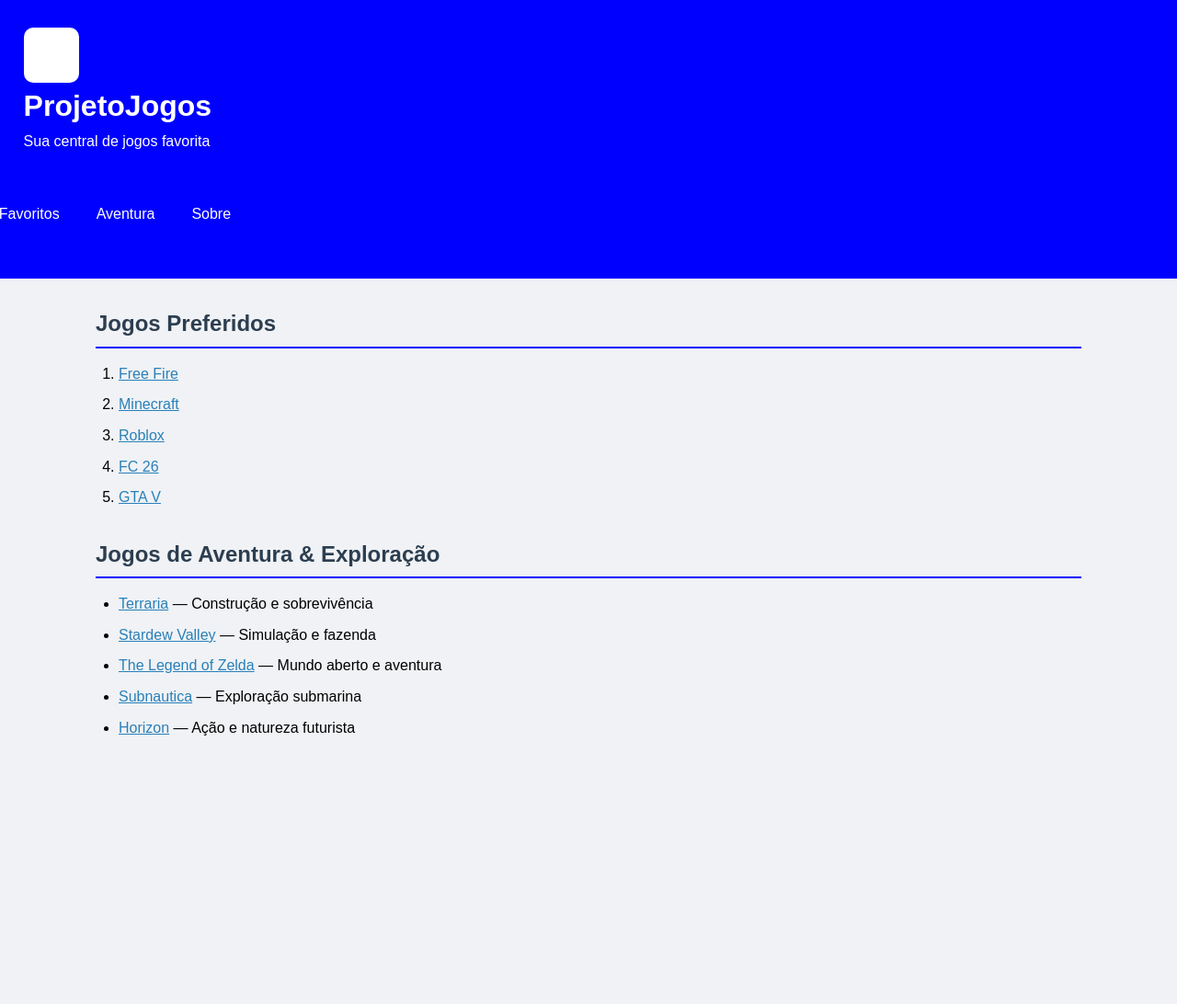
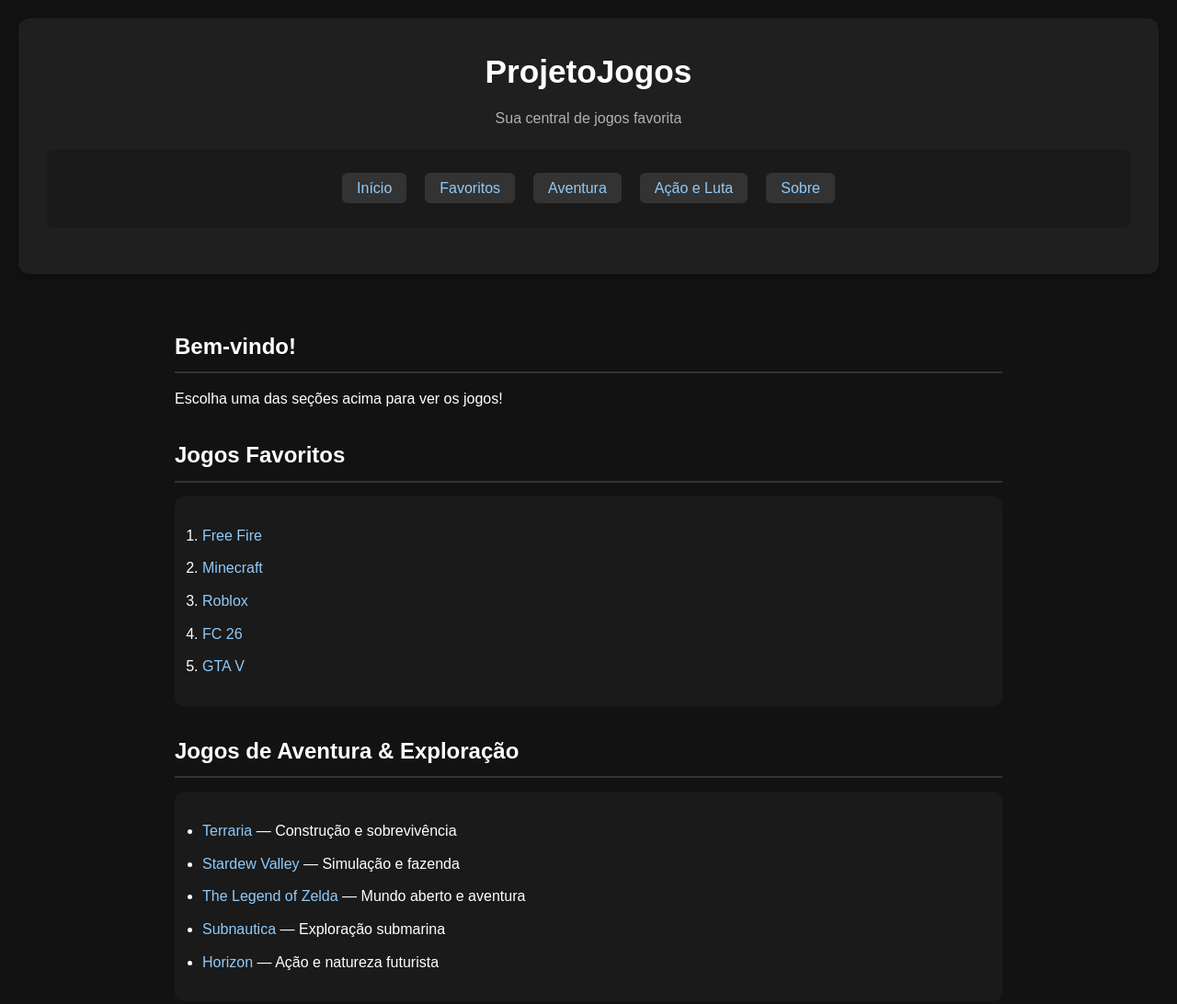
Before and after one commit to smzinnnn/projeto-games, a plain HTML site: page projeto games/index.html in a window 1280 px wide. Shown: the top 1092 px of the page at 92% size. Before the commit the page ends 824 px from the top, so only its background shows below. Drawn offline with Linux system fonts and the light colour scheme.

Commit message:
Add files via upload

```diff
--- a/projeto games/assets/css/style.css
+++ b/projeto games/assets/css/style.css
@@ -2,98 +2,104 @@
     margin: 0;
     padding: 0;
     box-sizing: border-box;
-    font-family: Arial, sans-serif;
 }
 
 body {
-    background-color: #f0f2f5;
+    font-family: 'Arial', sans-serif;
+    background-color: #121212;
+    color: #ffffff;
     line-height: 1.6;
+    padding: 20px;
+    min-height: 100vh;
+    display: flex;
+    flex-direction: column;
 }
 
 header {
-    background-color: blue;
-    color: white;
-    padding: 30px 2%;
-    margin-bottom: 25px;
+    background-color: #1f1f1f;
+    padding: 30px;
+    border-radius: 12px;
+    margin-bottom: 30px;
+    box-shadow: 0 4px 10px rgba(0,0,0,0.3);
+    text-align: center;
 }
 
-.cabecalho {
-    max-width: 1150px;
-    margin-left: 40px;
-    margin-top: 10px;
-    display: flex;
-    flex-wrap: wrap;
-    justify-content: flex-start;
+.titulo-area h1 {
+    font-size: 2.2rem;
+    margin-bottom: 10px;
+    color: #ffffff;
 }
 
-.logo-nome {
-    display: flex;
-    align-items: flex-start;
-    gap: 15px;
-    margin-top: 12px;
-}
-
-.logo {
-    width: 60px;
-    height: 60px;
-    background-color: white;
-    border-radius: 10px;
-    font-size: 28px;
-    font-weight: bold;
-    color: #2c3e50;
-}
-
-.titulo h1 {
-    font-size: 30px;
-    margin-top: 8px;
-}
-
-.texto {
-    opacity: 0,9;
-    font-style: itálico;
+.descricao {
+    font-size: 1rem;
+    color: #b0b0b0;
 }
 
 nav ul {
+    list-style: none;
+    margin-top: 20px;
     display: flex;
-    gap: 10px;
-    list-style: none;
-    margin-top: 45px;
-    margin-left: -120px;
+    justify-content: center;
+    gap: 20px;
+    flex-wrap: wrap;
 }
 
 nav a {
-    color: white;
+    color: #ffffff;
     text-decoration: none;
-    padding: 8px 15px;
-    border-radius: 5px;
+    padding: 8px 16px;
+    border-radius: 6px;
+    background-color: #333333;
+    transition: background 0.2s;
 }
 
 nav a:hover {
-    color:;
+    background-color: #444444;
 }
 
 main {
-    max-width: 1200px;
+    max-width: 900px;
     margin: 0 auto;
-    padding: 0 5%;
+    flex: 1;
+    width: 100%;
 }
 
 h2 {
-    color: #2c3e50;
+    color: #ffffff;
     margin: 30px 0 15px;
-    border-bottom: 2px solid blue;
-    padding-bottom: 5px;
+    border-bottom: 2px solid #333333;
+    padding-bottom: 8px;
 }
 
 ol, ul {
-    margin-left: 25px;
+    background-color: #1a1a1a;
+    padding: 20px 30px;
+    border-radius: 10px;
     margin-bottom: 20px;
 }
 
 li {
-    margin: 8px 0;
+    margin: 10px 0;
+    font-size: 1rem;
 }
 
-a {
-    color: #2980b9
+li a {
+    color: #90caf9;
+    text-decoration: none;
 }
+
+li a:hover {
+    color: #ffffff;
+    text-decoration: underline;
+}
+
+/* ===== RODAPÉ ===== */
+footer {
+    background-color: #1f1f1f;
+    text-align: center;
+    padding: 20px;
+    border-radius: 12px;
+    margin-top: 40px;
+    color: #b0b0b0;
+    font-size: 0.95rem;
+}
--- a/projeto games/index.html
+++ b/projeto games/index.html
@@ -10,8 +10,6 @@
 
     <header>
         <div class="cabecalho-conteudo">
-            <div class="logo-area">
-                <div class="logo"></div>
             <div class="titulo-area">
                 <h1>ProjetoJogos</h1>
                 <p class="descricao">Sua central de jogos favorita</p>
@@ -19,26 +17,34 @@
         </div>
         <nav>
             <ul>
-                    <li><a href="#">Início</a></li>
-                    <li><a href="#preferidos">Favoritos</a></li>
+                <li><a href="#inicio">Início</a></li>
+                <li><a href="#favoritos">Favoritos</a></li>
                 <li><a href="#aventura">Aventura</a></li>
-                    <li><a href="#">Sobre</a></li>
+                <li><a href="#acao">Ação e Luta</a></li>
+                <li><a href="#sobre">Sobre</a></li>
             </ul>
         </nav>
-        </div>
     </header>
 
     <main>
-        <h2 id="preferidos">Jogos Preferidos</h2>
+        <section id="inicio">
+            <h2>Bem-vindo! </h2>
+            <p>Escolha uma das seções acima para ver os jogos!</p>
+        </section>
+
+        <section id="favoritos">
+            <h2> Jogos Favoritos</h2>
             <ol>
                 <li><a href="https://ff.garena.com/br/" target="_blank">Free Fire</a></li>
                 <li><a href="https://www.minecraft.net/pt-br" target="_blank">Minecraft</a></li>
-            <li><a href="https://www.roblox.com/pt/Login" target="_blank">Roblox</a></li>
+                <li><a href="https://pt.roblox.com/login" target="_blank">Roblox</a></li>
                 <li><a href="https://www.ea.com/pt-br/games/ea-sports-fc/fc-26" target="_blank">FC 26</a></li>
-            <li><a href="https://www.rockstargames.com/br/gta-v" target="_blank">GTA V</a></li>
+                <li><a href="https://www.rockstargames.com/br/gtav" target="_blank">GTA V</a></li>
             </ol>
+        </section>
 
-        <h2 id="aventura">Jogos de Aventura & Exploração</h2>
+        <section id="aventura">
+            <h2> Jogos de Aventura & Exploração</h2>
             <ul>
                 <li><a href="https://terraria.org/" target="_blank">Terraria</a> — Construção e sobrevivência</li>
                 <li><a href="https://www.stardewvalley.net/" target="_blank">Stardew Valley</a> — Simulação e fazenda</li>
@@ -46,7 +52,29 @@
                 <li><a href="https://subnauticagame.com/" target="_blank">Subnautica</a> — Exploração submarina</li>
                 <li><a href="https://www.playstation.com/pt-br/horizon/" target="_blank">Horizon</a> — Ação e natureza futurista</li>
             </ul>
+        </section>
+
+        <section id="acao">
+            <h2> Jogos de Ação e Luta</h2>
+            <ul>
+                <li><a href="https://www.cs2.net/" target="_blank">Counter-Strike 2</a> — Tiro e estratégia em equipe</li>
+                <li><a href="https://www.leagueoflegends.com/pt-br/" target="_blank">League of Legends</a> — Batalhas em equipe</li>
+                <li><a href="https://www.fortnite.com/?lang=pt-BR" target="_blank">Fortnite</a> — Batalha e construção</li>
+                <li><a href="https://brawlhalla.com/" target="_blank">Brawlhalla</a> — Luta rápida e divertida</li>
+                <li><a href="https://www.callofduty.com/br/pt" target="_blank">Call of Duty</a> — Ação e guerra</li>
+            </ul>
+        </section>
+
+        <section id="sobre">
+            <h2> Sobre o ProjetoJogos</h2>
+            <p>Bem-vindo ao ProjetoJogos! Aqui você encontra os melhores jogos, dicas e recomendações. Tudo organizado e em um só lugar! </p>
+            <p>Feito com  por você! Atualizado em 2026.</p>
+        </section>
     </main>
+
+    <footer>
+        <p>&copy; 2026 ProjetoJogos. Todos os direitos reservados.</p>
+    </footer>
 
 </body>
 </html>
```
Lines whose indentation alone changed are shown as unchanged.
